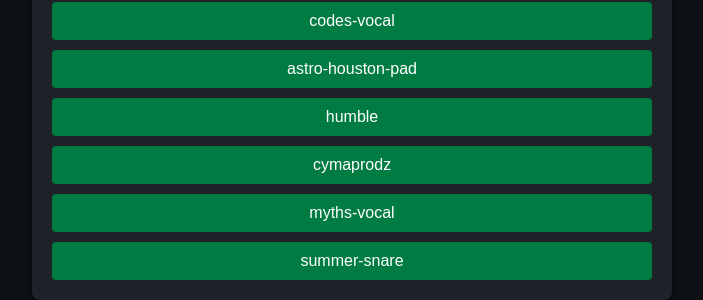
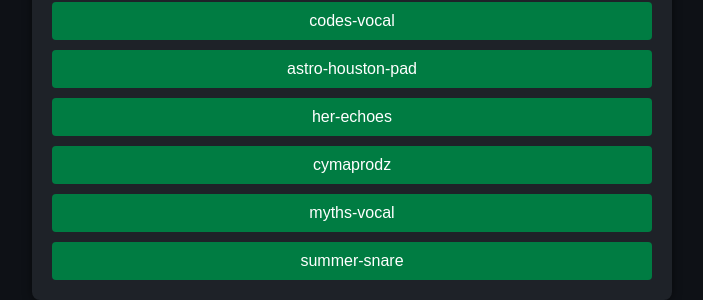
Before and after one commit to cymatic-productions/html.js.playlist, a Jekyll site: the page built from playlists/the-prototype.md, in a window 1280 px wide. Shown: the part 488-788 px from the top of the page, without its empty margins (288-991 px from the left). Built offline with Jekyll 4.4.1, drawn with Linux system fonts in a browser that asks for light colours.

Commit message:
updated prototype and respiration

```diff
--- a/playlists/the-prototype.md
+++ b/playlists/the-prototype.md
@@ -11,7 +11,7 @@ songs: [
     # empty-casino,
     codes-vocal,
     astro-houston-pad,
-    humble,
+    her-echoes,
     cymaprodz,
     myths-vocal,
     summer-snare,
```
Also changed, not shown: playlists/the-respiration.md (+1 -1 lines).
